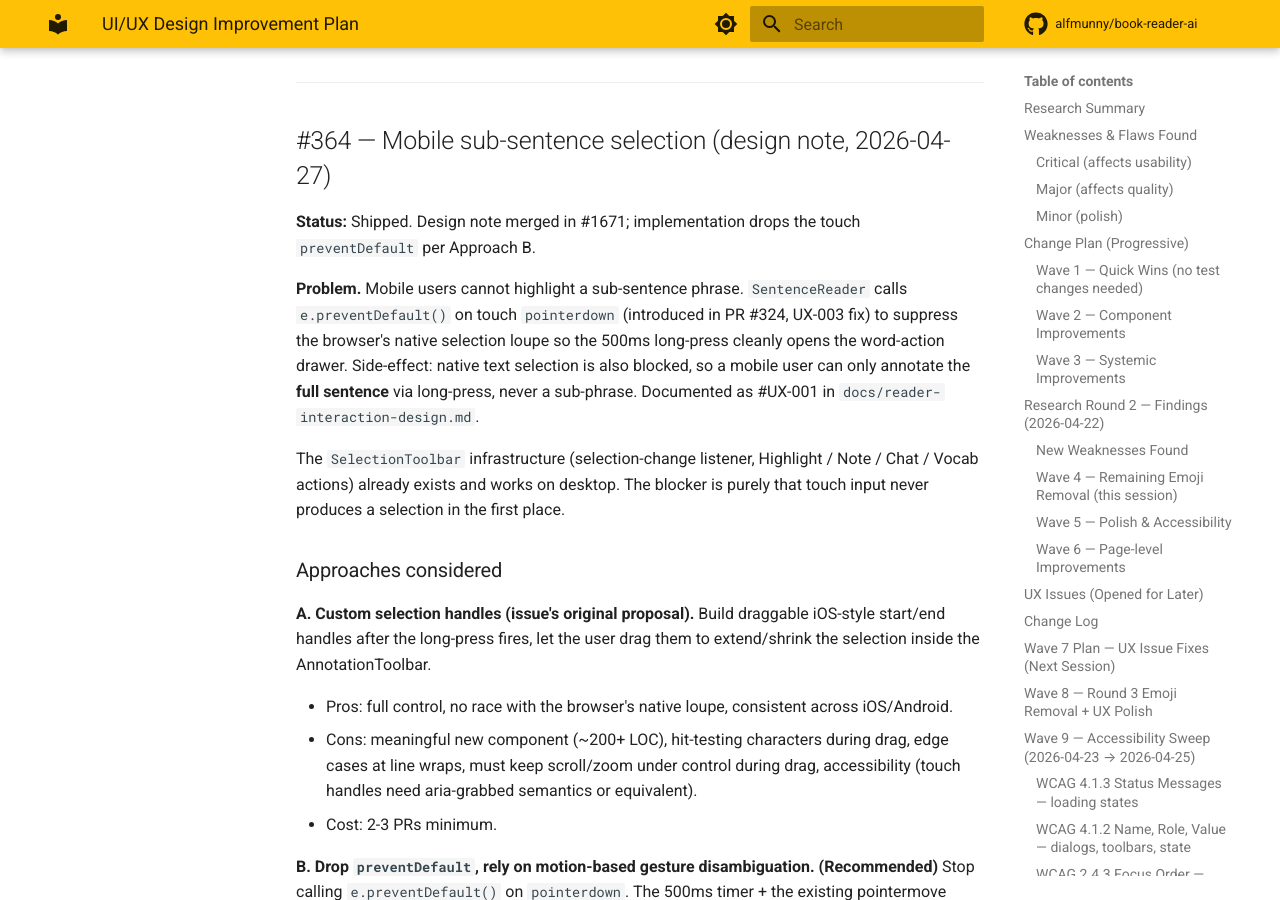
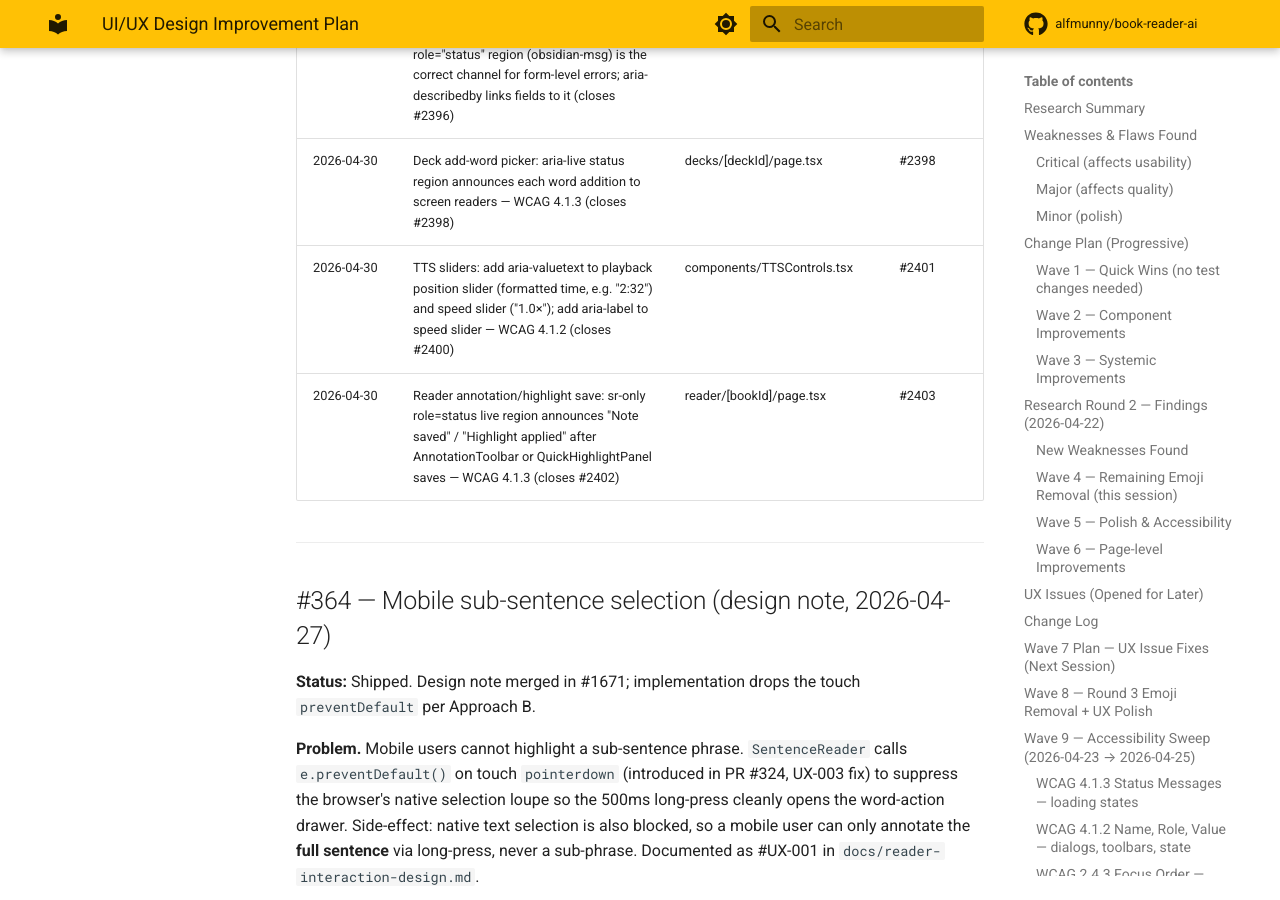
Before and after one commit to alfmunny/book-reader-ai, an MkDocs documentation site: the page built from docs/design-improvement-plan.md, in a window 1280 px wide and 900 px high, scrolled down 23706 px. Built offline with MkDocs 1.6.1 and Material for MkDocs 9.7.7, drawn with Linux system fonts in a browser that asks for light colours; comment, search, counter and statistics services are not loaded.

Commit message:
docs: log Wave 17 UX fixes in design-improvement-plan.md (#2400, #2402)
Co-Authored-By: Claude Sonnet 4.6 <noreply@anthropic.com>

```diff
--- a/docs/design-improvement-plan.md
+++ b/docs/design-improvement-plan.md
@@ -439,6 +439,8 @@ Systematic WCAG 2.1 AA pass covering loading states, dialog semantics, focus man
 | 2026-04-30 | Deck detail page: distinguish zero-vocab state from all-in-deck state — show "Start reading" CTA with guidance when user has no vocabulary, instead of a silent disabled "Add word" button (closes #2394) | decks/[deckId]/page.tsx | #2394 |
 | 2026-04-30 | Profile Obsidian form: remove aria-invalid from all three fields on generic save error — WCAG 1.3.1 violation fixed; role="status" region (obsidian-msg) is the correct channel for form-level errors; aria-describedby links fields to it (closes #2396) | profile/page.tsx | #2396 |
 | 2026-04-30 | Deck add-word picker: aria-live status region announces each word addition to screen readers — WCAG 4.1.3 (closes #2398) | decks/[deckId]/page.tsx | #2398 |
+| 2026-04-30 | TTS sliders: add aria-valuetext to playback position slider (formatted time, e.g. "2:32") and speed slider ("1.0×"); add aria-label to speed slider — WCAG 4.1.2 (closes #2400) | components/TTSControls.tsx | #2401 |
+| 2026-04-30 | Reader annotation/highlight save: sr-only role=status live region announces "Note saved" / "Highlight applied" after AnnotationToolbar or QuickHighlightPanel saves — WCAG 4.1.3 (closes #2402) | reader/[bookId]/page.tsx | #2403 |
 
 ---
 
```
